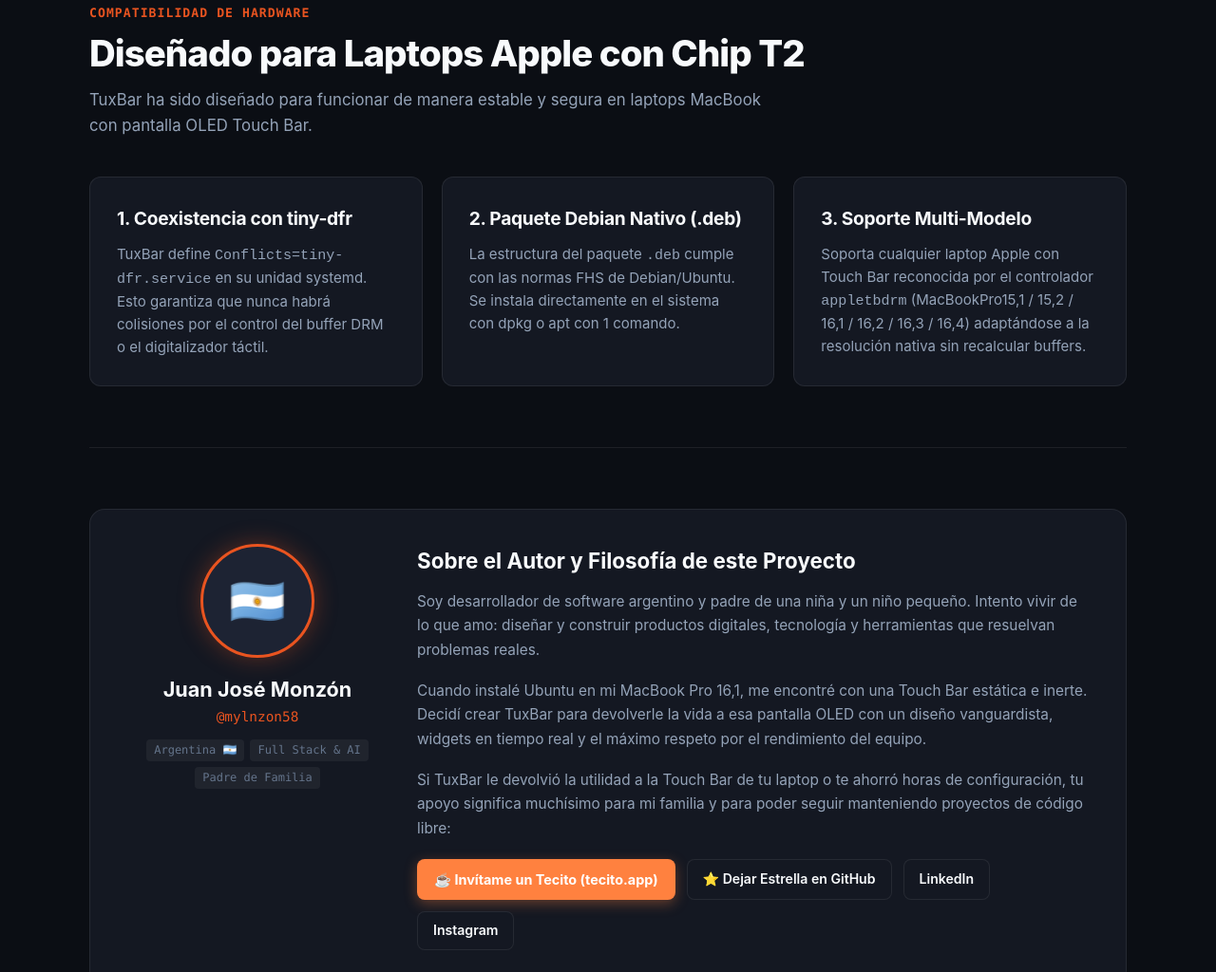
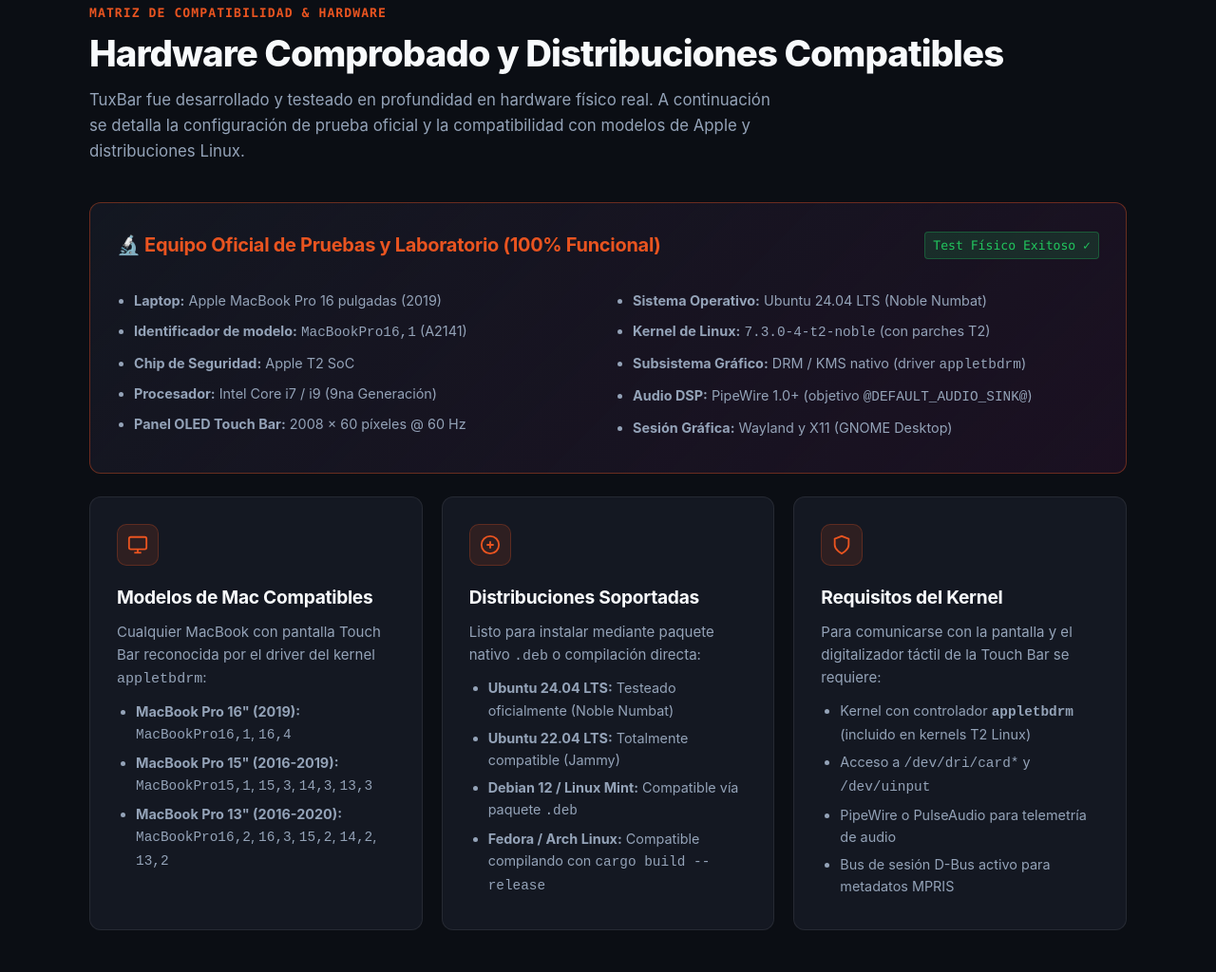
Before and after one commit to mylnzon58/tuxbar, a plain HTML site: page docs/index.html in a window 1280 px wide. Shown: the part 4385-5409 px from the top of the page at 95% size. Drawn offline with Linux system fonts and the light colour scheme.

Commit message:
docs: add detailed hardware testbed specifications and compatibility matrix

```diff
--- a/docs/index.html
+++ b/docs/index.html
@@ -1163,36 +1163,93 @@
       </div>
     </div>
 
-    <!-- Apple Hardware Compatibility -->
+    <!-- Apple Hardware & Distribution Compatibility -->
     <section id="t2-linux">
       <div class="section-head">
-        <div class="section-eyebrow">Compatibilidad de Hardware</div>
-        <h2 class="section-title">Diseñado para Laptops Apple con Chip T2</h2>
+        <div class="section-eyebrow">Matriz de Compatibilidad & Hardware</div>
+        <h2 class="section-title">Hardware Comprobado y Distribuciones Compatibles</h2>
         <p class="section-desc">
-          TuxBar ha sido diseñado para funcionar de manera estable y segura en laptops MacBook con pantalla OLED Touch Bar.
+          TuxBar fue desarrollado y testeado en profundidad en hardware físico real. A continuación se detalla la configuración de prueba oficial y la compatibilidad con modelos de Apple y distribuciones Linux.
         </p>
+      </div>
+
+      <!-- Testbed Hardware Spec Card -->
+      <div class="card" style="margin-bottom: 24px; border-color: rgba(233, 84, 32, 0.4); background: linear-gradient(135deg, rgba(20, 24, 34, 0.95) 0%, rgba(119, 33, 111, 0.15) 100%);">
+        <div style="display: flex; align-items: center; justify-content: space-between; flex-wrap: wrap; gap: 12px; margin-bottom: 16px;">
+          <h3 style="margin: 0; color: var(--ubuntu-orange); font-size: 1.25rem;">🔬 Equipo Oficial de Pruebas y Laboratorio (100% Funcional)</h3>
+          <span class="tag" style="background: rgba(34, 197, 94, 0.15); color: #22C55E; border: 1px solid rgba(34, 197, 94, 0.3);">Test Físico Exitoso ✓</span>
+        </div>
+        <div class="grid-2" style="gap: 16px;">
+          <div>
+            <ul style="padding-left: 18px; line-height: 1.8;">
+              <li><strong>Laptop:</strong> Apple MacBook Pro 16 pulgadas (2019)</li>
+              <li><strong>Identificador de modelo:</strong> <code>MacBookPro16,1</code> (A2141)</li>
+              <li><strong>Chip de Seguridad:</strong> Apple T2 SoC</li>
+              <li><strong>Procesador:</strong> Intel Core i7 / i9 (9na Generación)</li>
+              <li><strong>Panel OLED Touch Bar:</strong> 2008 × 60 píxeles @ 60 Hz</li>
+            </ul>
+          </div>
+          <div>
+            <ul style="padding-left: 18px; line-height: 1.8;">
+              <li><strong>Sistema Operativo:</strong> Ubuntu 24.04 LTS (Noble Numbat)</li>
+              <li><strong>Kernel de Linux:</strong> <code>7.3.0-4-t2-noble</code> (con parches T2)</li>
+              <li><strong>Subsistema Gráfico:</strong> DRM / KMS nativo (driver <code>appletbdrm</code>)</li>
+              <li><strong>Audio DSP:</strong> PipeWire 1.0+ (objetivo <code>@DEFAULT_AUDIO_SINK@</code>)</li>
+              <li><strong>Sesión Gráfica:</strong> Wayland y X11 (GNOME Desktop)</li>
+            </ul>
+          </div>
+        </div>
       </div>
 
       <div class="grid-3">
         <div class="card">
-          <h3>1. Coexistencia con tiny-dfr</h3>
-          <p>
-            TuxBar define <code>Conflicts=tiny-dfr.service</code> en su unidad systemd. Esto garantiza que nunca habrá colisiones por el control del buffer DRM o el digitalizador táctil.
-          </p>
+          <div class="card-icon">
+            <svg viewBox="0 0 24 24" fill="none" stroke="currentColor" stroke-width="2">
+              <rect x="2" y="3" width="20" height="14" rx="2" ry="2"/>
+              <line x1="8" y1="21" x2="16" y2="21"/>
+              <line x1="12" y1="17" x2="12" y2="21"/>
+            </svg>
+          </div>
+          <h3>Modelos de Mac Compatibles</h3>
+          <p>Cualquier MacBook con pantalla Touch Bar reconocida por el driver del kernel <code>appletbdrm</code>:</p>
+          <ul style="margin-top: 10px;">
+            <li><strong>MacBook Pro 16" (2019):</strong> <code>MacBookPro16,1</code>, <code>16,4</code></li>
+            <li><strong>MacBook Pro 15" (2016-2019):</strong> <code>MacBookPro15,1</code>, <code>15,3</code>, <code>14,3</code>, <code>13,3</code></li>
+            <li><strong>MacBook Pro 13" (2016-2020):</strong> <code>MacBookPro16,2</code>, <code>16,3</code>, <code>15,2</code>, <code>14,2</code>, <code>13,2</code></li>
+          </ul>
         </div>
 
         <div class="card">
-          <h3>2. Paquete Debian Nativo (.deb)</h3>
-          <p>
-            La estructura del paquete <code>.deb</code> cumple con las normas FHS de Debian/Ubuntu. Se instala directamente en el sistema con dpkg o apt con 1 comando.
-          </p>
+          <div class="card-icon">
+            <svg viewBox="0 0 24 24" fill="none" stroke="currentColor" stroke-width="2">
+              <circle cx="12" cy="12" r="10"/>
+              <path d="M8 12h8M12 8v8"/>
+            </svg>
+          </div>
+          <h3>Distribuciones Soportadas</h3>
+          <p>Listo para instalar mediante paquete nativo <code>.deb</code> o compilación directa:</p>
+          <ul style="margin-top: 10px;">
+            <li><strong>Ubuntu 24.04 LTS:</strong> Testeado oficialmente (Noble Numbat)</li>
+            <li><strong>Ubuntu 22.04 LTS:</strong> Totalmente compatible (Jammy)</li>
+            <li><strong>Debian 12 / Linux Mint:</strong> Compatible vía paquete <code>.deb</code></li>
+            <li><strong>Fedora / Arch Linux:</strong> Compatible compilando con <code>cargo build --release</code></li>
+          </ul>
         </div>
 
         <div class="card">
-          <h3>3. Soporte Multi-Modelo</h3>
-          <p>
-            Soporta cualquier laptop Apple con Touch Bar reconocida por el controlador <code>appletbdrm</code> (MacBookPro15,1 / 15,2 / 16,1 / 16,2 / 16,3 / 16,4) adaptándose a la resolución nativa sin recalcular buffers.
-          </p>
+          <div class="card-icon">
+            <svg viewBox="0 0 24 24" fill="none" stroke="currentColor" stroke-width="2">
+              <path d="M12 22s8-4 8-10V5l-8-3-8 3v7c0 6 8 10 8 10z"/>
+            </svg>
+          </div>
+          <h3>Requisitos del Kernel</h3>
+          <p>Para comunicarse con la pantalla y el digitalizador táctil de la Touch Bar se requiere:</p>
+          <ul style="margin-top: 10px;">
+            <li>Kernel con controlador <strong><code>appletbdrm</code></strong> (incluido en kernels T2 Linux)</li>
+            <li>Acceso a <code>/dev/dri/card*</code> y <code>/dev/uinput</code></li>
+            <li>PipeWire o PulseAudio para telemetría de audio</li>
+            <li>Bus de sesión D-Bus activo para metadatos MPRIS</li>
+          </ul>
         </div>
       </div>
     </section>
```
Also changed, not shown: 1 other file.
